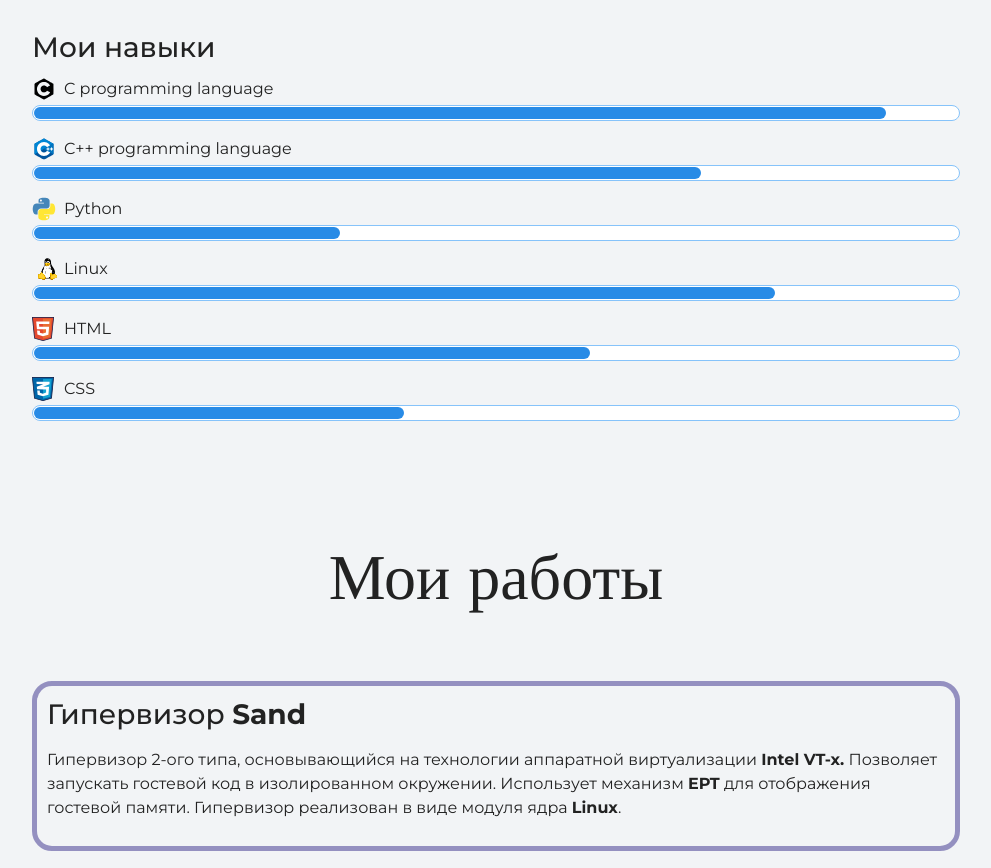
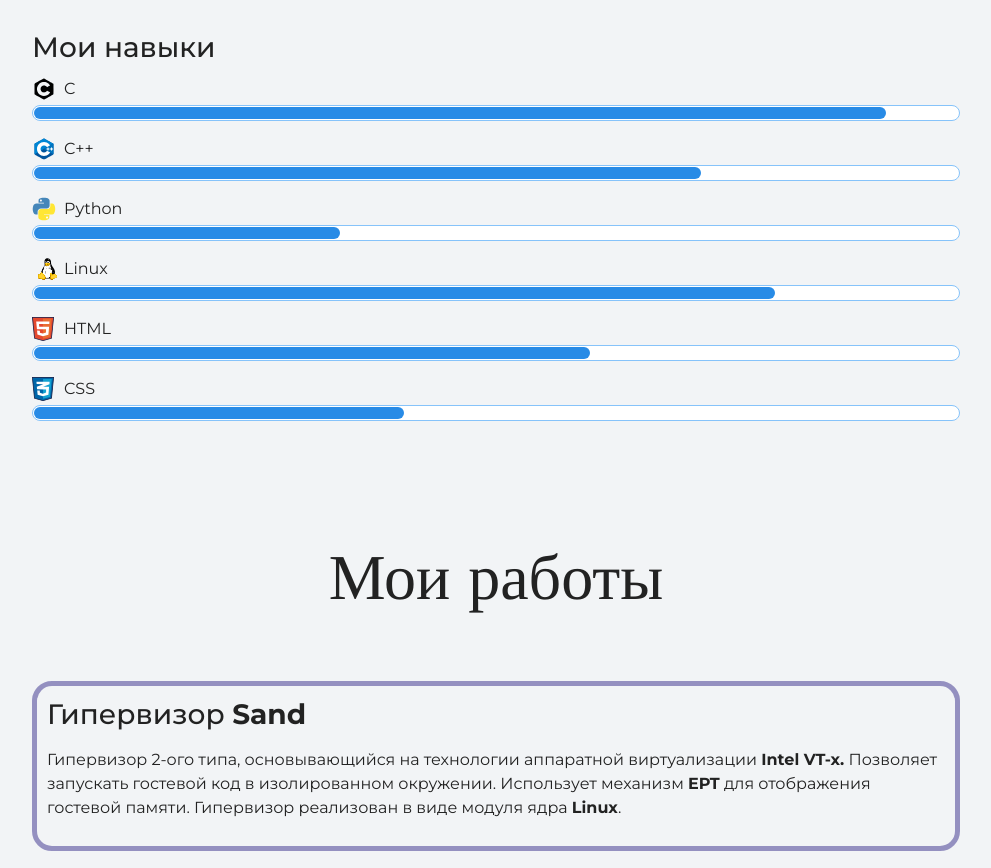
Before and after one commit to mihmiha555/portfolio, a plain HTML site: page index.html in a window 1280 px wide. Shown: the part 2351-3219 px from the top of the page, without its empty margins (144-1135 px from the left). Drawn offline with nearby package versions, Linux system fonts and the light colour scheme.

Commit message:
Add automatic generation of skills list using JS

```diff
--- a/index.html
+++ b/index.html
@@ -64,35 +64,7 @@
         <div class="skills">
           <h3>Мои навыки</h3>
           <dl class="skills-list">
-            <dt class="skill-c">C&nbsp;programming language</dt>
-            <dd class="level">
-              <div style="width: 92%;">92%</div>
-            </dd>
-
-            <dt class="skill-cpp">C++&nbsp;programming language</dt>
-            <dd class="level">
-              <div style="width: 72%;">72%</div>
-            </dd>
-
-            <dt class="skill-python">Python</dt>
-            <dd class="level">
-              <div style="width: 33%;">33%</div>
-            </dd>
-
-            <dt class="skill-linux">Linux</dt>
-            <dd class="level">
-              <div style="width: 80%;">80%</div>
-            </dd>
-
-            <dt class="skill-html">HTML</dt>
-            <dd class="level">
-              <div style="width: 60%;">60%</div>
-            </dd>
-
-            <dt class="skill-css">CSS</dt>
-            <dd class="level">
-              <div style="width: 40%;">40%</div>
-            </dd>
+            <!-- Content is generated using JS -->
           </dl>
         </div>
       </div>
@@ -190,6 +162,7 @@
       <p>Михальченко Михаил, 2022</p>
     </div>
   </footer>
+  <script src="script.js"></script>
 </body>
 
 </html>
--- /dev/null
+++ b/script.js
@@ -0,0 +1,53 @@
+"use strict";
+
+const skills = [
+    {
+        name: "C",
+        level: 92
+    },
+    {
+        name: "C++",
+        level: 72
+    },
+    {
+        name: "Python",
+        level: 33
+    },
+    {
+        name: "Linux",
+        level: 80
+    },
+    {
+        name: "HTML",
+        level: 60
+    },
+    {
+        name: "CSS",
+        level: 40
+    }
+];
+
+
+const skillsList = document.querySelector(".skills-list");
+
+/**
+ * Чтобы не хранить css-класс внутри массива, мы будем получать его
+ * из названия навыка с помощью интерполяции. Для этого каждый css-класс,
+ * связанный с навыком, должен иметь вид: .skill-<имя_навыка_строчными>.
+ */
+skills.forEach(skill => {
+    const dt = document.createElement("dt");
+    dt.classList.add(`skill-${skill.name.toLowerCase()}`);
+    dt.textContent = skill.name;
+
+    const dd = document.createElement("dd");
+    dd.classList.add("level");
+
+    const div = document.createElement("div");
+    div.style.width = `${skill.level}%`;
+    div.textContent = `${skill.level}%`;
+
+    dd.append(div);
+    skillsList.append(dt);
+    skillsList.append(dd);
+});
--- a/style.css
+++ b/style.css
@@ -136,7 +136,7 @@ img {
   background-image: url("img/icon-c.svg");
 }
 
-.skill-cpp {
+.skill-c\+\+ {
   background-image: url("img/icon-cpp.svg");
 }
 
```
